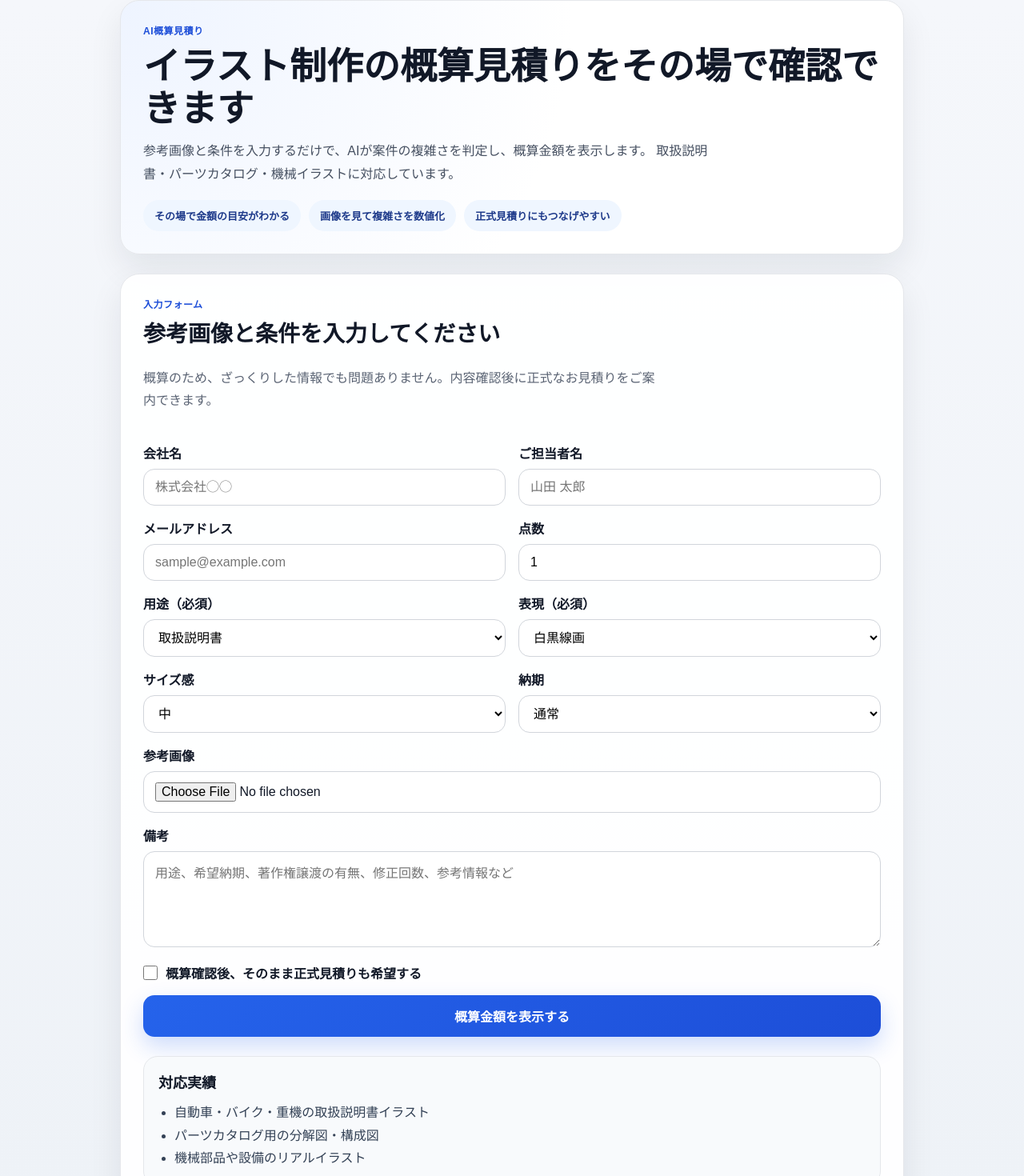
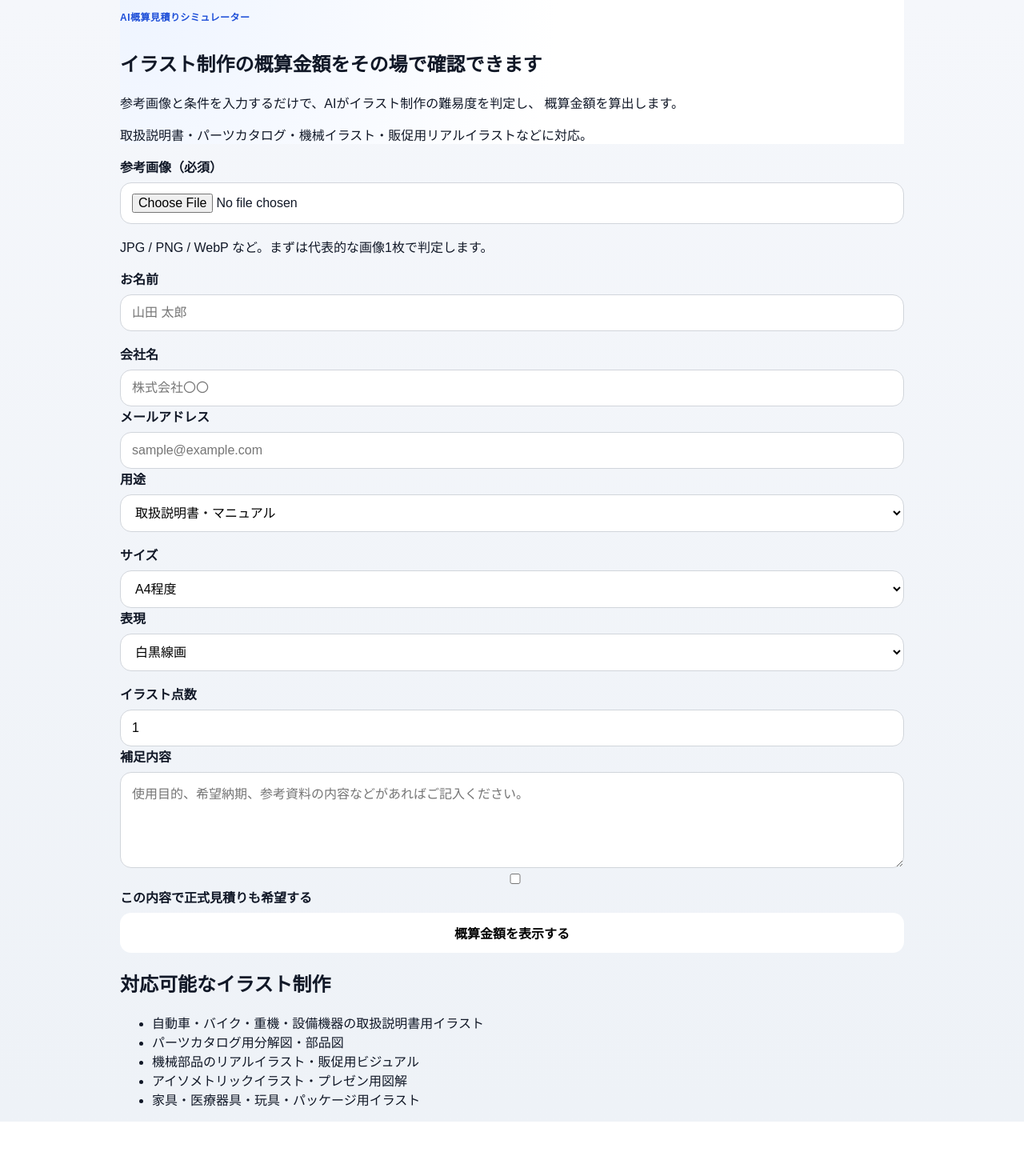
Before and after one commit to k-hioki-source/ai-estimate, a Next.js app: page / in a window 1280 px wide. Shown: the top 1470 px of the page at 80% size. After the commit the page ends 1402 px from the top, so only its background shows below. Built offline with nearby package versions, Linux system fonts and the light colour scheme.

Commit message:
Update EstimateForm.tsx

```diff
--- a/components/EstimateForm.tsx
+++ b/components/EstimateForm.tsx
@@ -2,295 +2,295 @@
 
 import { useMemo, useState } from 'react';
 
-type ApiResponse = {
-  input: {
-    requestFormalQuote: boolean;
+type EstimateResult = {
+  ok?: boolean;
+  analysis?: {
+    complexityScore?: number;
+    partDensity?: number;
+    occlusion?: number;
+    lineDifficulty?: number;
+    realismRequirement?: number;
+    structureComplexity?: number;
+    confidence?: number;
+    summary?: string;
   };
-  vision: {
-    subjectType: string;
-    complexityScore: number;
-    partDensity: number;
-    occlusion: number;
-    lineDifficulty: number;
-    realismRequirement: number;
-    structureComplexity: number;
-    confidence: number;
-    reason: string;
-  };
-  estimate: {
-    total: number;
-    subtotal: number;
-    deliveryDays: string;
-    complexityBand: string;
-    basePrice: number;
-    usageMultiplier: number;
-    styleMultiplier: number;
-    sizeMultiplier: number;
-    rushMultiplier: number;
-    quantity: number;
+  estimate?: {
+    unitPrice?: number;
+    totalPrice?: number;
+    priceText?: string;
   };
   error?: string;
 };
 
-function starText(score: number) {
-  const count = Math.max(1, Math.min(5, Math.round(score / 20)));
-  return '★'.repeat(count) + '☆'.repeat(5 - count);
-}
+export default function EstimateForm() {
+  const [image, setImage] = useState<File | null>(null);
+  const [customerName, setCustomerName] = useState('');
+  const [companyName, setCompanyName] = useState('');
+  const [email, setEmail] = useState('');
+  const [usage, setUsage] = useState('manual');
+  const [size, setSize] = useState('a4');
+  const [style, setStyle] = useState('line');
+  const [quantity, setQuantity] = useState(1);
+  const [notes, setNotes] = useState('');
+  const [requestFormalQuote, setRequestFormalQuote] = useState(false);
 
-function difficultyLabel(score: number) {
-  if (score <= 35) return 'やさしめ';
-  if (score <= 65) return '標準〜やや複雑';
-  return '高難度';
-}
+  const [loading, setLoading] = useState(false);
+  const [result, setResult] = useState<EstimateResult | null>(null);
+  const [error, setError] = useState('');
 
-export default function EstimateForm() {
-  const [loading, setLoading] = useState(false);
-  const [preview, setPreview] = useState<string | null>(null);
-  const [result, setResult] = useState<ApiResponse | null>(null);
-  const [error, setError] = useState<string | null>(null);
+  const score = result?.analysis?.complexityScore ?? 0;
 
-  const difficultyStars = useMemo(
-    () => (result ? starText(result.vision.complexityScore) : ''),
-    [result]
-  );
+  const stars = useMemo(() => {
+    const safeScore = result?.analysis?.complexityScore ?? 50;
+    return Math.max(1, Math.min(5, Math.round(safeScore / 20)));
+  }, [result]);
 
-  async function handleSubmit(formData: FormData) {
-    setLoading(true);
-    setError(null);
+  async function handleSubmit(e: React.FormEvent<HTMLFormElement>) {
+    e.preventDefault();
+    setError('');
     setResult(null);
 
+    if (!image) {
+      setError('参考画像をアップロードしてください。');
+      return;
+    }
+
     try {
+      setLoading(true);
+
+      const formData = new FormData();
+      formData.append('image', image);
+      formData.append('customerName', customerName);
+      formData.append('companyName', companyName);
+      formData.append('email', email);
+      formData.append('usage', usage);
+      formData.append('size', size);
+      formData.append('style', style);
+      formData.append('quantity', String(quantity));
+      formData.append('notes', notes);
+      formData.append('requestFormalQuote', String(requestFormalQuote));
+
       const res = await fetch('/api/analyze', {
         method: 'POST',
-        body: formData
+        body: formData,
       });
 
-      const json = (await res.json()) as ApiResponse;
-      if (!res.ok) {
-        throw new Error(json.error || '送信に失敗しました。');
+      const data = (await res.json()) as EstimateResult;
+
+      if (!res.ok || data.error) {
+        throw new Error(data.error || '解析に失敗しました。');
       }
-      setResult(json);
-    } catch (e) {
-      setError(e instanceof Error ? e.message : '不明なエラーです。');
+
+      setResult(data);
+    } catch (err) {
+      console.error(err);
+      setError(
+        err instanceof Error
+          ? err.message
+          : '解析中にエラーが発生しました。'
+      );
     } finally {
       setLoading(false);
     }
   }
 
   return (
-    <div className="stackLarge">
-      <section className="hero card">
-        <div className="eyebrow">AI概算見積り</div>
-        <h1 className="heroTitle">イラスト制作の概算見積りをその場で確認できます</h1>
-        <p className="heroLead">
-          参考画像と条件を入力するだけで、AIが案件の複雑さを判定し、概算金額を表示します。
-          取扱説明書・パーツカタログ・機械イラストに対応しています。
+    <div className="estimate-page">
+      <section className="hero">
+        <p className="eyebrow">AI概算見積りシミュレーター</p>
+        <h1>イラスト制作の概算金額をその場で確認できます</h1>
+        <p className="lead">
+          参考画像と条件を入力するだけで、AIがイラスト制作の難易度を判定し、
+          概算金額を算出します。
         </p>
-        <div className="heroPoints">
-          <div className="miniPoint">その場で金額の目安がわかる</div>
-          <div className="miniPoint">画像を見て複雑さを数値化</div>
-          <div className="miniPoint">正式見積りにもつなげやすい</div>
-        </div>
+        <p className="sublead">
+          取扱説明書・パーツカタログ・機械イラスト・販促用リアルイラストなどに対応。
+        </p>
       </section>
 
-      <section className="card stackLarge">
-        <div className="sectionHeading">
-          <div>
-            <div className="eyebrow">入力フォーム</div>
-            <h2 className="sectionTitle">参考画像と条件を入力してください</h2>
-          </div>
-          <p className="muted compactText">
-            概算のため、ざっくりした情報でも問題ありません。内容確認後に正式なお見積りをご案内できます。
+      <form className="estimate-card" onSubmit={handleSubmit}>
+        <div className="field">
+          <label>参考画像（必須）</label>
+          <input
+            type="file"
+            accept="image/png,image/jpeg,image/webp,image/gif"
+            onChange={(e) => setImage(e.target.files?.[0] ?? null)}
+          />
+          <p className="help">
+            JPG / PNG / WebP など。まずは代表的な画像1枚で判定します。
           </p>
         </div>
 
-        <form
-          className="stack"
-          action={async (formData) => {
-            await handleSubmit(formData);
-          }}
-        >
-          <div className="grid grid-2">
+        <div className="grid">
+          <div className="field">
+            <label>お名前</label>
+            <input
+              type="text"
+              value={customerName}
+              onChange={(e) => setCustomerName(e.target.value)}
+              placeholder="山田 太郎"
+            />
+          </div>
+
+          <div className="field">
+            <label>会社名</label>
+            <input
+              type="text"
+              value={companyName}
+              onChange={(e) => setCompanyName(e.target.value)}
+              placeholder="株式会社〇〇"
+            />
+          </div>
+        </div>
+
+        <div className="field">
+          <label>メールアドレス</label>
+          <input
+            type="email"
+            value={email}
+            onChange={(e) => setEmail(e.target.value)}
+            placeholder="sample@example.com"
+          />
+        </div>
+
+        <div className="grid">
+          <div className="field">
+            <label>用途</label>
+            <select value={usage} onChange={(e) => setUsage(e.target.value)}>
+              <option value="manual">取扱説明書・マニュアル</option>
+              <option value="parts_catalog">パーツカタログ</option>
+              <option value="web">ホームページ・印刷物</option>
+              <option value="presentation">プレゼン資料</option>
+              <option value="package">パッケージ・販促物</option>
+              <option value="other">その他</option>
+            </select>
+          </div>
+
+          <div className="field">
+            <label>サイズ</label>
+            <select value={size} onChange={(e) => setSize(e.target.value)}>
+              <option value="small">小さめ</option>
+              <option value="a4">A4程度</option>
+              <option value="large">大きめ</option>
+            </select>
+          </div>
+        </div>
+
+        <div className="grid">
+          <div className="field">
+            <label>表現</label>
+            <select value={style} onChange={(e) => setStyle(e.target.value)}>
+              <option value="line">白黒線画</option>
+              <option value="color">カラー</option>
+              <option value="realistic">リアルタッチ</option>
+            </select>
+          </div>
+
+          <div className="field">
+            <label>イラスト点数</label>
+            <input
+              type="number"
+              min={1}
+              value={quantity}
+              onChange={(e) => setQuantity(Number(e.target.value || 1))}
+            />
+          </div>
+        </div>
+
+        <div className="field">
+          <label>補足内容</label>
+          <textarea
+            value={notes}
+            onChange={(e) => setNotes(e.target.value)}
+            placeholder="使用目的、希望納期、参考資料の内容などがあればご記入ください。"
+          />
+        </div>
+
+        <label className="checkbox">
+          <input
+            type="checkbox"
+            checked={requestFormalQuote}
+            onChange={(e) => setRequestFormalQuote(e.target.checked)}
+          />
+          この内容で正式見積りも希望する
+        </label>
+
+        <button type="submit" disabled={loading}>
+          {loading ? 'AIが解析中です...' : '概算金額を表示する'}
+        </button>
+
+        {error && <p className="error">{error}</p>}
+      </form>
+
+      {result && (
+        <section className="result-card">
+          <p className="eyebrow">概算見積り結果</p>
+          <h2>{result?.estimate?.priceText ?? '算出できませんでした'}</h2>
+
+          <div className="result-grid">
             <div>
-              <label htmlFor="companyName">会社名</label>
-              <input id="companyName" name="companyName" placeholder="株式会社◯◯" />
+              <p className="result-label">想定難易度</p>
+              <p className="stars">
+                {'★'.repeat(stars)}
+                {'☆'.repeat(5 - stars)}
+              </p>
             </div>
+
             <div>
-              <label htmlFor="customerName">ご担当者名</label>
-              <input id="customerName" name="customerName" placeholder="山田 太郎" required />
+              <p className="result-label">複雑さスコア</p>
+              <p className="score">{score ? `${score}/100` : '-'}</p>
             </div>
+
             <div>
-              <label htmlFor="email">メールアドレス</label>
-              <input id="email" type="email" name="email" placeholder="sample@example.com" required />
+              <p className="result-label">1点あたり</p>
+              <p>
+                {result?.estimate?.unitPrice
+                  ? `${result.estimate.unitPrice.toLocaleString()}円`
+                  : '-'}
+              </p>
             </div>
+
             <div>
-              <label htmlFor="quantity">点数</label>
-              <input id="quantity" name="quantity" type="number" min="1" defaultValue="1" required />
-            </div>
-            <div>
-              <label htmlFor="usage">用途（必須）</label>
-              <select id="usage" name="usage" defaultValue="manual">
-                <option value="manual">取扱説明書</option>
-                <option value="parts">パーツカタログ</option>
-                <option value="sales">販促用（リアルイラスト）</option>
-              </select>
-            </div>
-            <div>
-              <label htmlFor="style">表現（必須）</label>
-              <select id="style" name="style" defaultValue="line">
-                <option value="line">白黒線画</option>
-                <option value="color">カラー</option>
-                <option value="real">リアルタッチ</option>
-              </select>
-            </div>
-            <div>
-              <label htmlFor="size">サイズ感</label>
-              <select id="size" name="size" defaultValue="medium">
-                <option value="small">小</option>
-                <option value="medium">中</option>
-                <option value="large">大</option>
-              </select>
-            </div>
-            <div>
-              <label htmlFor="rush">納期</label>
-              <select id="rush" name="rush" defaultValue="normal">
-                <option value="normal">通常</option>
-                <option value="rush">特急</option>
-              </select>
-            </div>
-            <div className="gridSpan2">
-              <label htmlFor="image">参考画像</label>
-              <input
-                id="image"
-                name="image"
-                type="file"
-                accept="image/*"
-                required
-                onChange={(e) => {
-                  const file = e.target.files?.[0];
-                  if (!file) {
-                    setPreview(null);
-                    return;
-                  }
-                  setPreview(URL.createObjectURL(file));
-                }}
-              />
+              <p className="result-label">合計</p>
+              <p>
+                {result?.estimate?.totalPrice
+                  ? `${result.estimate.totalPrice.toLocaleString()}円`
+                  : '-'}
+              </p>
             </div>
           </div>
 
-          <div>
-            <label htmlFor="notes">備考</label>
-            <textarea
-              id="notes"
-              name="notes"
-              placeholder="用途、希望納期、著作権譲渡の有無、修正回数、参考情報など"
-            />
+          <div className="analysis-box">
+            <p className="result-label">AI判定コメント</p>
+            <p>{result?.analysis?.summary ?? '判定コメントはありません。'}</p>
           </div>
 
-          <label className="checkRow">
-            <input type="checkbox" name="requestFormalQuote" value="yes" />
-            <span>概算確認後、そのまま正式見積りも希望する</span>
-          </label>
+          <p className="note">
+            ※この金額は参考画像と入力条件から算出した概算です。
+            実際の仕様確認後に正式なお見積りをご案内いたします。
+          </p>
 
-          {preview ? <img src={preview} alt="preview" className="preview" /> : null}
-
-          <button type="submit" disabled={loading} className="primaryButton">
-            {loading ? 'AIが解析中...' : '概算金額を表示する'}
-          </button>
-        </form>
-
-        <div className="trustBox">
-          <h3 className="trustTitle">対応実績</h3>
-          <ul className="trustList">
-            <li>自動車・バイク・重機の取扱説明書イラスト</li>
-            <li>パーツカタログ用の分解図・構成図</li>
-            <li>機械部品や設備のリアルイラスト</li>
-          </ul>
-        </div>
-      </section>
-
-      {error ? <div className="errorBox">エラー: {error}</div> : null}
-
-      {result ? (
-        <section className="stackLarge">
-          <div className="resultHero card">
-            <div className="badgeRow">
-              <div className="badge">概算見積り結果</div>
-              <div className="scorePill">難易度 {difficultyStars}</div>
-            </div>
-            <div className="resultTopGrid">
-              <div>
-                <p className="resultAmountLabel">概算金額</p>
-                <h2 className="resultAmount">{result.estimate.total.toLocaleString()}円</h2>
-                <p className="muted">納期目安: {result.estimate.deliveryDays}</p>
-              </div>
-              <div className="summaryCard">
-                <div className="summaryItem">
-                  <span>対象</span>
-                  <strong>{result.vision.subjectType}</strong>
-                </div>
-                <div className="summaryItem">
-                  <span>複雑さスコア</span>
-                  <strong>{result.vision.complexityScore}</strong>
-                </div>
-                <div className="summaryItem">
-                  <span>難易度</span>
-                  <strong>{difficultyLabel(result.vision.complexityScore)}</strong>
-                </div>
-              </div>
-            </div>
-            <p className="noticeText">
-              ※この金額は参考画像と入力条件から算出した概算です。正式なお見積りは、内容確認後にご案内いたします。
-            </p>
-          </div>
-
-          <div className="grid grid-2">
-            <div className="resultBox">
-              <div className="badge">AI判定</div>
-              <ul className="list cleanList">
-                <li><span>部品密度</span><strong>{result.vision.partDensity}</strong></li>
-                <li><span>重なり</span><strong>{result.vision.occlusion}</strong></li>
-                <li><span>線の難しさ</span><strong>{result.vision.lineDifficulty}</strong></li>
-                <li><span>構造難度</span><strong>{result.vision.structureComplexity}</strong></li>
-                <li><span>信頼度</span><strong>{result.vision.confidence}</strong></li>
-              </ul>
-              <p className="footerNote">判定理由: {result.vision.reason}</p>
-            </div>
-
-            <div className="resultBox">
-              <div className="badge">計算内訳</div>
-              <ul className="list cleanList">
-                <li><span>基本料金</span><strong>{result.estimate.basePrice.toLocaleString()}円</strong></li>
-                <li><span>用途補正</span><strong>×{result.estimate.usageMultiplier}</strong></li>
-                <li><span>表現補正</span><strong>×{result.estimate.styleMultiplier}</strong></li>
-                <li><span>サイズ補正</span><strong>×{result.estimate.sizeMultiplier}</strong></li>
-                <li><span>特急補正</span><strong>×{result.estimate.rushMultiplier}</strong></li>
-                <li><span>点数</span><strong>{result.estimate.quantity}</strong></li>
-              </ul>
-            </div>
-          </div>
-
-          <div className="ctaCard card">
-            <div>
-              <div className="eyebrow">次のアクション</div>
-              <h3 className="ctaTitle">この内容で正式見積りをご希望の場合</h3>
-              <p className="muted compactText">
-                入力内容はすでに送信されています。内容確認後、通常1営業日以内を目安にご案内できます。
+          {requestFormalQuote && (
+            <div className="cta-box">
+              <h3>正式見積りのご希望を受け付けました</h3>
+              <p>
+                入力内容を確認のうえ、必要に応じて担当者よりご連絡いたします。
               </p>
             </div>
-            <div className="ctaActions">
-              <div className="ctaButtonLike">
-                {result.input.requestFormalQuote
-                  ? '正式見積り希望として受付済みです'
-                  : '概算確認のみで送信されています'}
-              </div>
-              <p className="footerNote">
-                正式見積り希望にチェックを入れて送信した場合は、そのまま商談導線として利用できます。
-              </p>
-            </div>
-          </div>
+          )}
         </section>
-      ) : null}
+      )}
+
+      <section className="trust">
+        <h2>対応可能なイラスト制作</h2>
+        <ul>
+          <li>自動車・バイク・重機・設備機器の取扱説明書用イラスト</li>
+          <li>パーツカタログ用分解図・部品図</li>
+          <li>機械部品のリアルイラスト・販促用ビジュアル</li>
+          <li>アイソメトリックイラスト・プレゼン用図解</li>
+          <li>家具・医療器具・玩具・パッケージ用イラスト</li>
+        </ul>
+      </section>
     </div>
   );
 }
```
